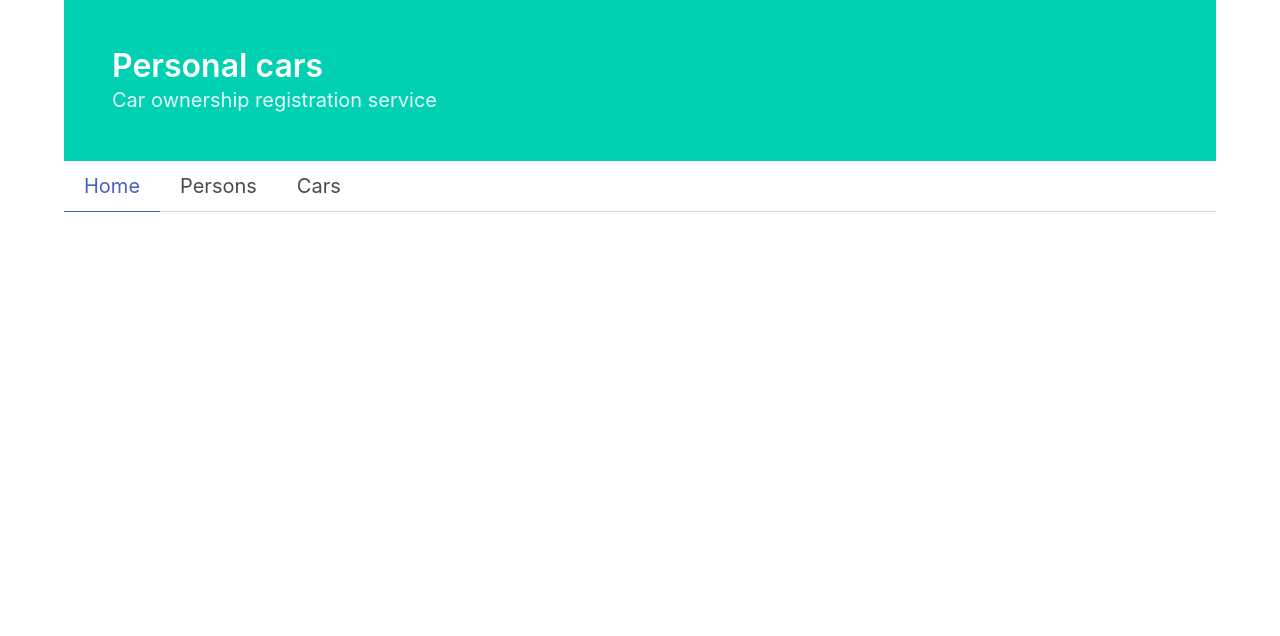
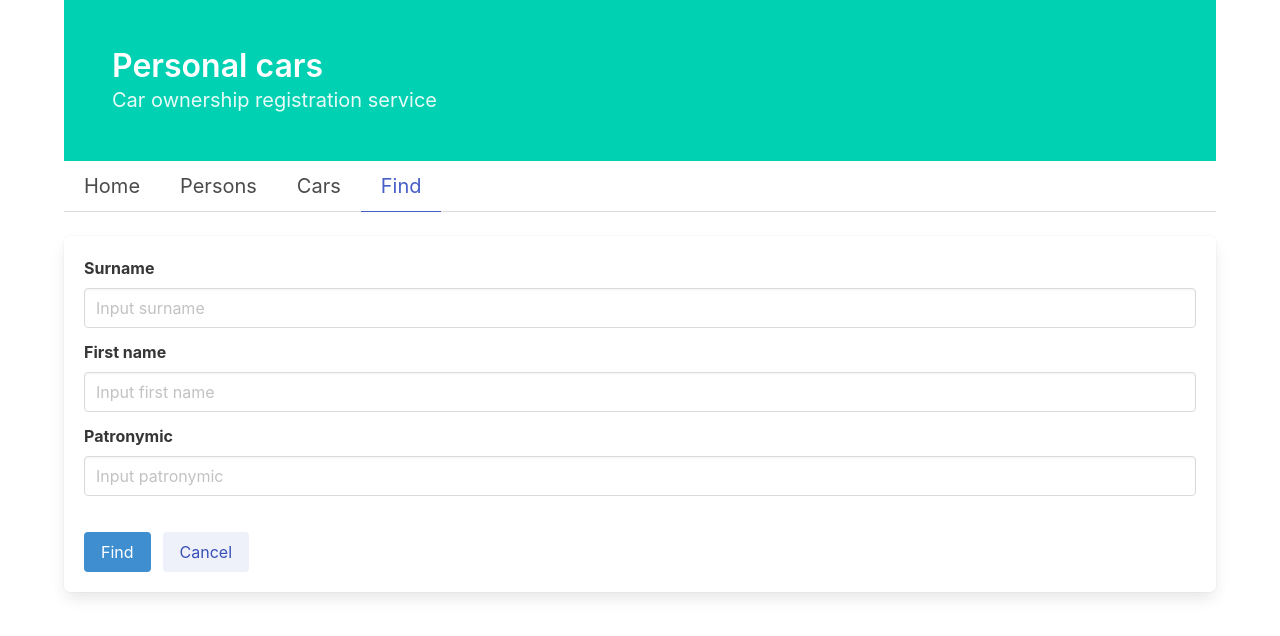
Before and after one commit to DukeKunYura/alternative-front-for-car-registration, a React (Vite) app: page /find in a window 1280 px wide. Shown: the top 636 px of the page. Built offline with nearby package versions, Linux system fonts and the light colour scheme.

Commit message:
add FindPage

```diff
--- a/src/App.jsx
+++ b/src/App.jsx
@@ -9,6 +9,7 @@ import CarsPage from './pages/CarsPage';
 import PersonPage from './pages/PersonPage';
 import CarPage from './pages/CarPage';
 import Header from './components/Header';
+import FindPage from './pages/FindPage'
 
 import './App.css'
 
@@ -22,6 +23,7 @@ export default function App() {
 
                     <Routes>
                         <Route exact path="/" element={<HomePage />} />
+                        <Route path="/find" element={<FindPage />} />
                         <Route path="/persons" element={<PersonsPage />} />
                         <Route path="/cars" element={<CarsPage />} />
                         <Route path="person/:id" element={<PersonPage />} />
--- a/src/components/Header.jsx
+++ b/src/components/Header.jsx
@@ -30,6 +30,8 @@ export default function Header() {
                         <NavLink to="/persons">Persons</NavLink></li>
                     <li className={state.activeLink === "cars" ? "is-active" : ""}>
                         <NavLink to="/cars">Cars</NavLink></li>
+                    <li className={state.activeLink === "find" ? "is-active" : ""}>
+                        <NavLink to="/find">Find</NavLink></li>
                 </ul>
             </nav>
         </>
--- /dev/null
+++ b/src/pages/FindPage.jsx
@@ -0,0 +1,157 @@
+import React, { useEffect, useState } from 'react';
+import { setActiveLink } from '../slices/masterSlice';
+import { useDispatch } from 'react-redux';
+import { useNavigate } from 'react-router-dom';
+import { Formik } from 'formik';
+import * as Yup from 'yup';
+import PersonCard from '../components/PersonCard';
+
+export default function PersonsPage() {
+
+    const [persons = [], setPersons] = useState();
+    const [isActiveInput, setIsActiveInput] = useState(true);
+
+    const dispatch = useDispatch();
+
+    const navigate = useNavigate();
+
+    const handleFindPersons = async (values) => {
+        let url = "http://localhost:8080/persons_with_params";
+        let params = [];
+
+        if (values.firstName) {
+            params.push("name=" + values.firstName);
+        }
+        if (values.surname) {
+            params.push("surname=" + values.surname);
+        }
+        if (values.patronymic) {
+            params.push("patronymic=" + values.patronymic);
+        }
+        if (params.length > 0) {
+            url += "?" + params.join("&");
+        }
+
+        let result = await fetch(url).then((res) => res.json());
+        if (result) {
+            setPersons(result)
+        }
+        console.log("find");
+
+    }
+
+    useEffect(() => {
+        dispatch(setActiveLink("find"))
+    }, [])
+
+    const formValidationSchema = Yup.object().shape({
+        firstName: Yup.string().required(),
+        surname: Yup.string().required(),
+        patronymic: Yup.string().required(),
+    });
+
+    return (
+        <div className="container">
+            <div className="block">
+                {!isActiveInput &&
+                    <div>
+                        {<div className="box">
+                            <div className="control">
+                                <button className="button is-link is-light"
+                                    onClick={() => { setIsActiveInput(true) }}>Return to input</button>
+                            </div>
+                        </div>}
+                        {persons.length !== 0 &&
+                            persons.map(person => (
+                                <div className="box"
+                                    key={person.id}
+                                    onClick={() => { navigate(`/person/:${person.id}`) }}>
+                                    <PersonCard person={person} />
+                                </div>
+                            ))}
+                        {persons.length === 0 &&
+                            <div className="box">
+                                <h4 className="subtitle is-5">
+                                    The list is empty
+                                </h4>
+                            </div>
+                        }
+                    </div>
+                }
+                {isActiveInput &&
+                    <Formik
+                        //validationSchema={formValidationSchema}
+                        initialValues={{
+                            firstName: "",
+                            surname: "",
+                            patronymic: ""
+                        }}
+                        onSubmit={(values, { setSubmitting }) => { handleFindPersons(values); setSubmitting(false); }}>
+                        {(props) => (
+
+                            <form className="box" onSubmit={props.handleSubmit}>
+                                <div className="field">
+                                    <label className="label">Surname</label>
+                                    <div className="control">
+                                        <input
+                                            className={props.errors.surname && props.touched.surname ? "input is-danger" : "input"}
+                                            placeholder='Input surname'
+                                            type="text"
+                                            name="surname"
+                                            onChange={props.handleChange}
+                                            onBlur={props.handleBlur}
+                                            value={props.values.surname}
+                                        />
+                                    </div>
+                                </div>
+                                <div className="field">
+                                    <label className="label">First name</label>
+                                    <div className="control">
+                                        <input
+                                            className={props.errors.firstName && props.touched.firstName ? "input is-danger" : "input"}
+                                            placeholder='Input first name'
+                                            type="text"
+                                            name="firstName"
+                                            onChange={props.handleChange}
+                                            onBlur={props.handleBlur}
+                                            value={props.values.firstName}
+                                        />
+                                    </div>
+                                </div>
+                                <div className="field">
+                                    <label className="label">Patronymic</label>
+                                    <div className="control">
+                                        <input
+                                            className={props.errors.patronymic && props.touched.patronymic ? "input is-danger" : "input"}
+                                            placeholder='Input patronymic'
+                                            type="text"
+                                            name="patronymic"
+                                            onChange={props.handleChange}
+                                            onBlur={props.handleBlur}
+                                            value={props.values.patronymic}
+                                        />
+                                    </div>
+                                </div>
+                                <br />
+                                <div className="field is-grouped">
+                                    <div className="control">
+                                        <button className="button is-info" type="submit" disabled={props.isSubmitting}>Find</button>
+                                    </div>
+                                    <div className="control">
+                                        <button
+                                            className="button is-link is-light"
+                                            type='button'
+                                            onClick={() => { setIsActiveInput(false) }}>
+                                            Cancel
+                                        </button>
+                                    </div>
+                                </div>
+                            </form>
+                        )}
+                    </Formik>
+                }
+            </div>
+        </div >
+
+    );
+}
```
